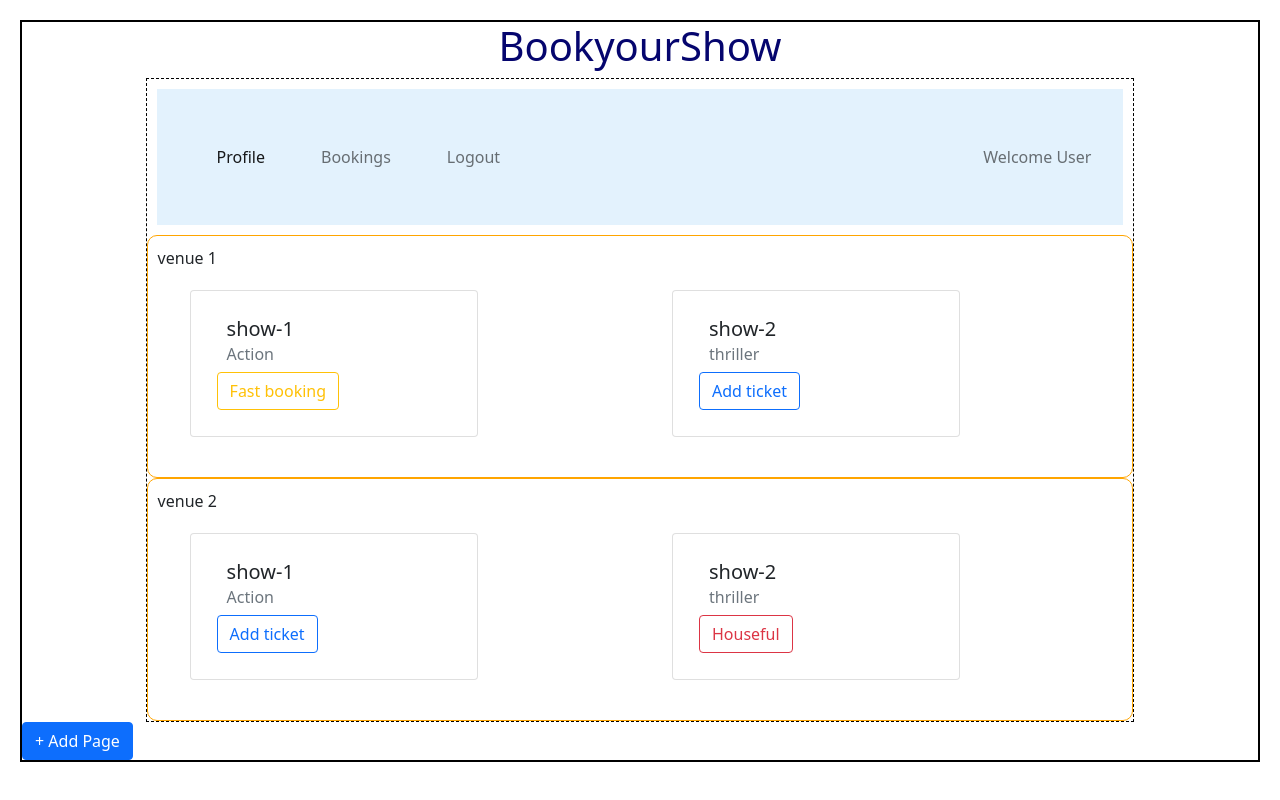
After one commit to Kaamesh1102/Ticket_Counter, a Python web app: template templates/user_dashboard.html in a window 1280 px wide. The commit adds this page. Run offline with Jinja, Linux system fonts and the light colour scheme; the template is opened without the code that fills it, so the values that code supplies are empty.

Commit message:
User & Admin Dashboard

```diff
--- a/static/styles/main.css
+++ b/static/styles/main.css
@@ -25,6 +25,14 @@
     text-align: justify;
 }
 
+.outer_box{
+    border: 1px solid orange;
+    margin-top:10px;
+    margin: auto;
+    padding: 10px;
+    border-radius: 10px;
+}
+
 .center{
     text-align: center;
     margin: auto;
--- a/templates/login.html
+++ b/templates/login.html
@@ -7,7 +7,7 @@
     </head>
     <body>
         <div class="my_container">
-            <div class="center"><h1>My Cine World</h1></div>
+            <div class="center"><h1>BookyourShowd</h1></div>
             <div class="my_panel">
                 <div class="center"><h3>Login</h3></div>
                 <div class="input_form">
--- /dev/null
+++ b/templates/user_dashboard.html
@@ -0,0 +1,90 @@
+<!DOCTYPE html>
+<html>
+    <head>
+        <link rel="stylesheet" href="/Ticket_Counter/static/styles/main.css">
+        <link href="https://cdn.jsdelivr.net/npm/bootstrap@5.1.3/dist/css/bootstrap.min.css" rel="stylesheet" integrity="sha384-1BmE4kWBq78iYhFldvKuhfTAU6auU8tT94WrHftjDbrCEXSU1oBoqyl2QvZ6jIW3" crossorigin="anonymous">
+        <title>User Dashboard</title>
+    </head>
+    <body>
+        <div class="my_container">
+            <div class="center"><h1>BookyourShow</h1></div>
+            <div class="my_panel">
+                <nav class="navbar navbar-expand-lg navbar-light " style="background-color: #e3f2fd;">
+                    <div class="container-fluid">
+                      <div class="collapse navbar-collapse" id="navbarText">
+                        <ul class="navbar-nav me-auto mb-2 mb-lg-0">
+                          <li class="nav-item">
+                            <a class="nav-link active" aria-current="page" href="#">Profile</a>
+                          </li>
+                          <li class="nav-item">
+                            <a class="nav-link" href="#">Bookings</a>
+                          </li>
+                          <li class="nav-item">
+                            <a class="nav-link" href="#">Logout</a>
+                          </li>
+                        </ul>
+                        <span class="navbar-text">
+                          Welcome User
+                        </span>
+                      </div>
+                    </div>
+                </nav>
+                <!-- start of venue 1 -->
+                <div class="outer_box">
+                    venue 1
+                    <div class="container">
+                        <div class="row">
+                            <div class="col">
+                            <div class="card" style="width: 18rem;">
+                                <div class="card-body">
+                                <h5 class="card-title">show-1</h5>
+                                <h6 class="card-subtitle mb-2 text-muted">Action</h6>
+                                <button type="button" class="btn btn-outline-warning">Fast booking</button>
+                                </div>
+                            </div>
+                        </div>
+                        <div class="col">
+                            <div class="card" style="width: 18rem;">
+                                <div class="card-body">
+                                <h5 class="card-title">show-2</h5>
+                                <h6 class="card-subtitle mb-2 text-muted">thriller</h6>
+                                <button type="button" class="btn btn-outline-primary">Add ticket</button>
+                                </div>
+                            </div>
+                        </div>
+                        </div>
+                    </div>
+                </div>
+                <!-- <Venue-1 end> -->
+                <!-- start of venue 2 -->
+                <div class="outer_box">
+                    venue 2
+                    <div class="container">
+                        <div class="row">
+                            <div class="col">
+                            <div class="card" style="width: 18rem;">
+                                <div class="card-body">
+                                <h5 class="card-title">show-1</h5>
+                                <h6 class="card-subtitle mb-2 text-muted">Action</h6>
+                                <button type="button" class="btn btn-outline-primary">Add ticket</button>
+                                </div>
+                            </div>
+                        </div>
+                        <div class="col">
+                            <div class="card" style="width: 18rem;">
+                                <div class="card-body">
+                                <h5 class="card-title">show-2</h5>
+                                <h6 class="card-subtitle mb-2 text-muted">thriller</h6>
+                                <button type="button" class="btn btn-outline-danger">Houseful</button>
+                                </div>
+                            </div>
+                        </div>
+                        </div>
+                    </div>
+                </div>
+                <!-- <Venue-2 end> -->
+            </div>
+            <button type="button" class="btn btn-primary">+ Add Page</button>
+        </div>
+    </body>
+</html>
```
Also changed, not shown: templates/admin_dashboard.html (added, +57 -0 lines), templates/signup.html (+22 -4 lines).
